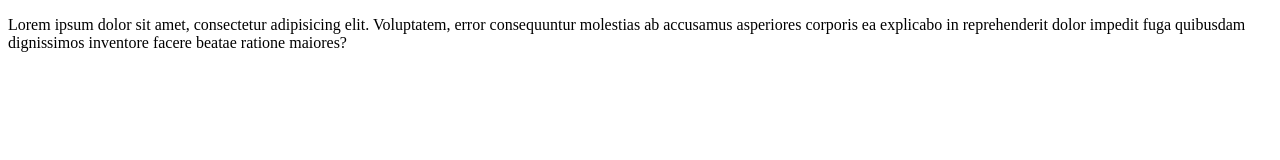
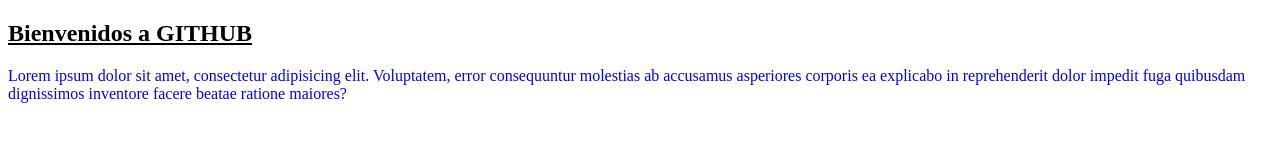
Before and after one commit to nicobregu/lacelubirra, a plain HTML site: page index.html in a window 1280 px wide. Drawn offline with Linux system fonts and the light colour scheme.

Commit message:
agrego un titulo y estilos

```diff
--- a/index.html
+++ b/index.html
@@ -8,7 +8,7 @@
     <title>GITHUB prueba 2</title>
 </head>
 <body>
-
+    <h2>Bienvenidos a GITHUB</h2>
     <p>Lorem ipsum dolor sit amet, consectetur adipisicing elit. Voluptatem, error consequuntur molestias ab accusamus asperiores corporis ea explicabo in reprehenderit dolor impedit fuga quibusdam dignissimos inventore facere beatae ratione maiores?</p>
 
 </body>
--- a/style.css
+++ b/style.css
@@ -0,0 +1,7 @@
+p{
+    color: blue;
+}
+
+h2{
+    text-decoration: underline;
+}
```
